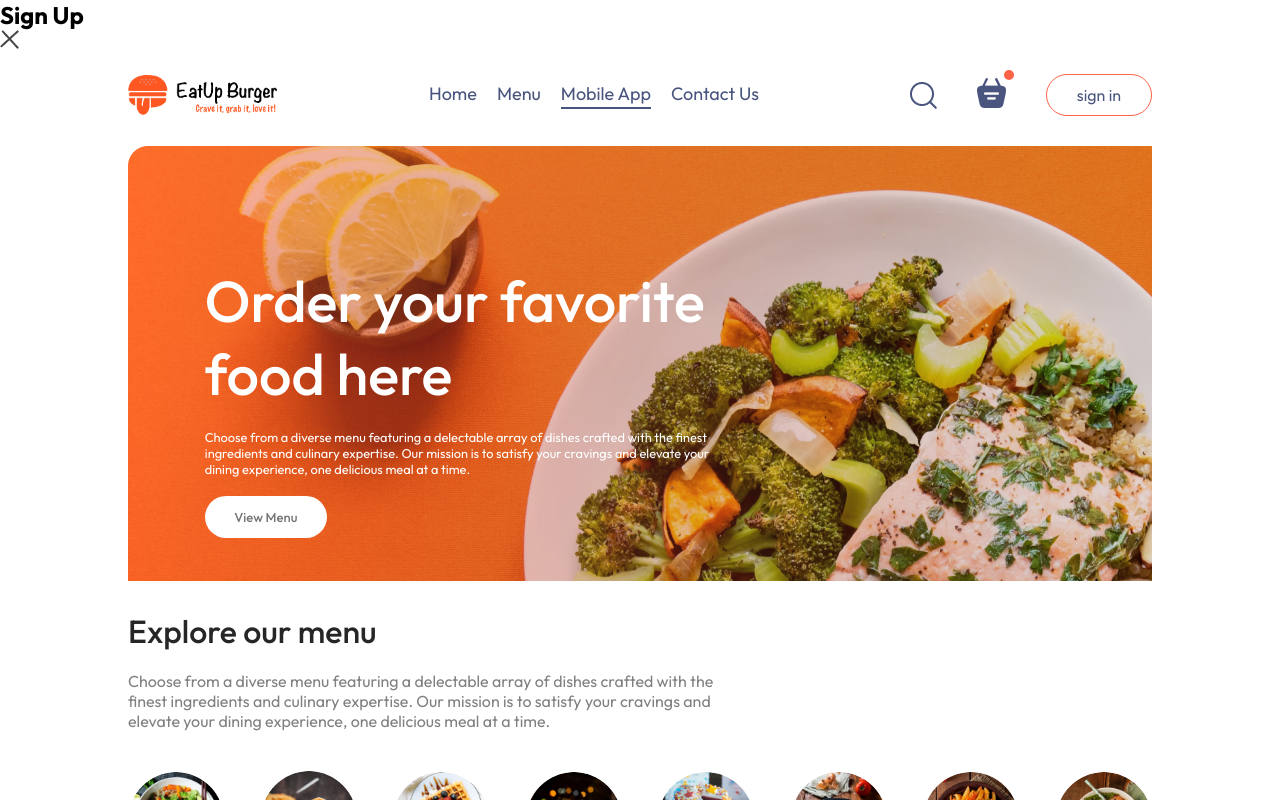
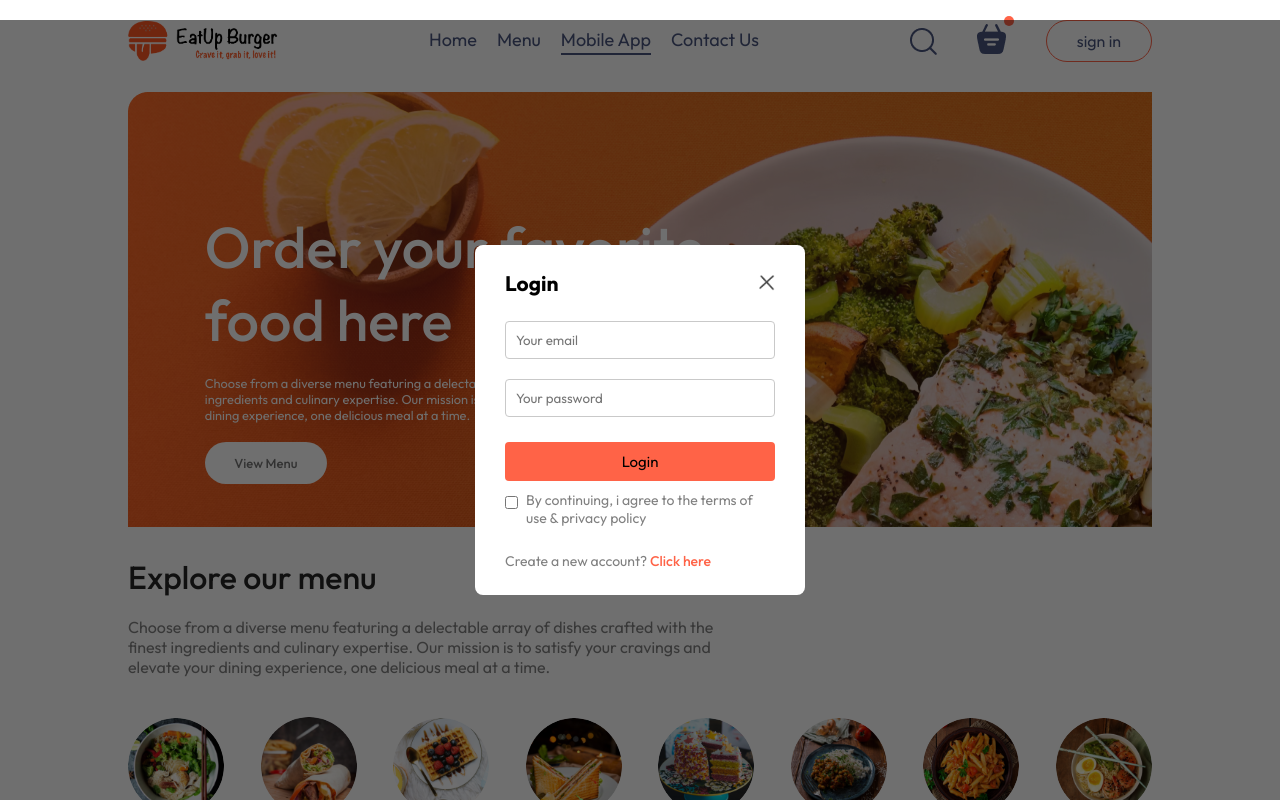
Before and after one commit to EdenGebremedhin/EatUp-Burger-Website, a React (Vite) app in the folder frontend/: page / in a window 1280 px wide. Both pictures are taken after a click on the button "sign in". Shown: the top 800 px of the page. Built offline with nearby package versions, Linux system fonts and the light colour scheme.

Commit message:
popup update

```diff
--- a/frontend/src/components/LoginPopup/LoginPopup.css
+++ b/frontend/src/components/LoginPopup/LoginPopup.css
@@ -0,0 +1,65 @@
+.login-popup{
+    position: absolute;
+    z-index: 1;
+    width: 100%;
+    height: 100%;
+    background-color: #00000090;
+    display: grid;
+}
+.login-popup-container{
+    place-self: center;
+    width: max(23vw, 330px);
+    color: #808080;
+    background-color: white;
+    display: flex;
+    flex-direction: column;
+    gap: 25px;
+    padding: 25px 30px;
+    border-radius: 8px;
+    font-size: 14px;
+    animation: fadeIn 0.5s;
+}
+.login-popup-title{
+    display: flex;
+    justify-content: space-between;
+    align-items: center;
+    color: black;
+}
+.login-popup-title img{
+    width: 16px;
+    cursor: pointer;
+}
+.login-popup-input{
+    display: flex;
+    flex-direction: column;
+    gap: 20px;
+}
+.login-popup-input input{
+    outline: none;
+    border: 1px solid #c9c9c9;
+    padding: 10px;
+    border-radius: 4px;
+}
+.login-popup-container button{
+    border: none;
+    padding: 10px;
+    border-radius: 4px;
+    columns: white;
+    background-color: tomato;
+    font-size: 15px;
+    cursor: pointer;
+}
+.login-popup-condition{
+    display: flex;
+    align-items: start;
+    gap: 8px;
+    margin-top: -15px;
+}
+.login-popup-condition input{
+    margin-top: 5px;
+}
+.login-popup p span{
+    color: tomato;
+    font-weight: 500;
+    cursor: pointer;
+}
--- a/frontend/src/components/LoginPopup/LoginPopup.jsx
+++ b/frontend/src/components/LoginPopup/LoginPopup.jsx
@@ -4,7 +4,7 @@
 
 const LoginPopup = ({setShowLogin}) => {
 
-    const [currentState, setCurrentState] = useState("Sign Up")
+    const [currentState, setCurrentState] = useState("Login")
 
   return (
     <div className='login-popup'>
@@ -13,6 +13,22 @@
                 <h2>{currentState}</h2>
                 <img onClick={()=>setShowLogin(false)} src={assets.cross_icon} alt="" />
             </div>
+            <div className="login-popup-input">
+                {currentState === "Login"?<></>:
+                <input type="text" placeholder='Your name' required />}
+                <input type="email" placeholder='Your email' required/>
+                <input type="password" placeholder='Your password' required />
+            </div>
+            <button>{currentState==="Sign Up"?"Create account":"Login"}</button>
+            <div className="login-popup-condition">
+                <input type="checkbox" required/>
+                <p>By continuing, i agree to the terms of use & privacy policy</p>
+            </div>
+
+            {currentState === "Login"
+                ?<p>Create a new account? <span onClick={()=>setCurrentState("Sign Up")}>Click here</span></p>
+                :<p>Already have an account? <span onClick={()=>setCurrentState("Login")}>Login here</span></p>
+            }
         </form>
     </div>
   )
```
